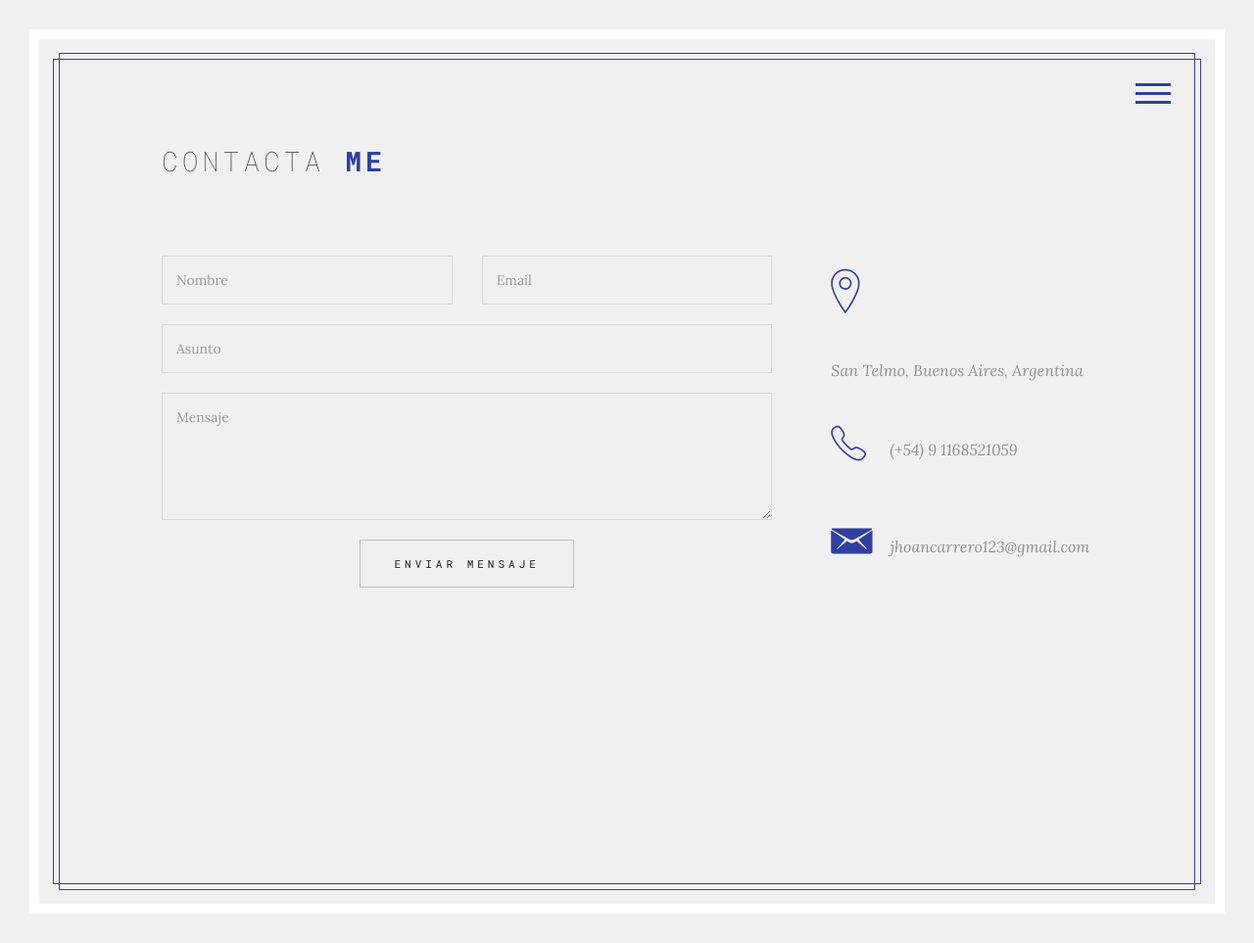
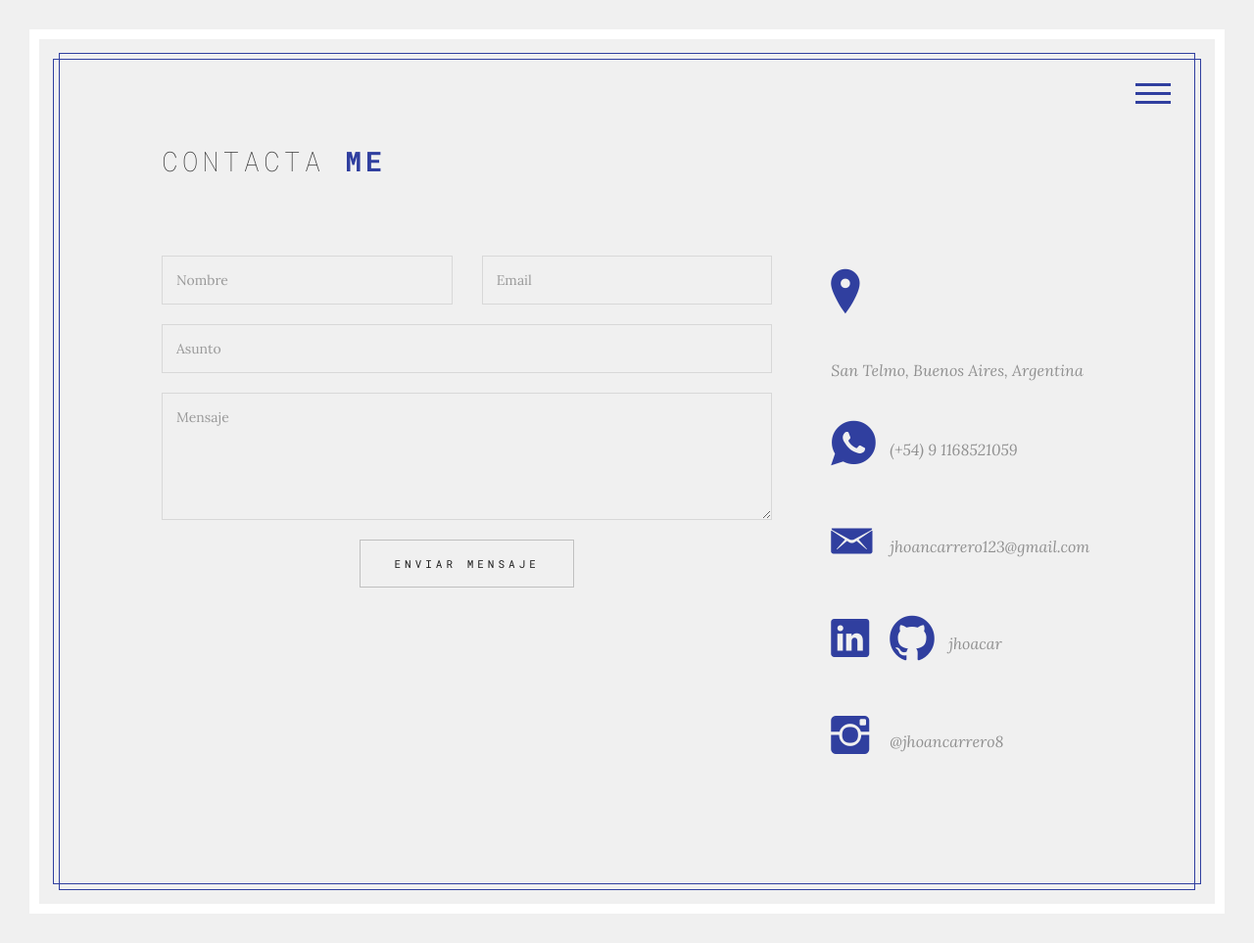
Before and after one commit to jhoacar/portfolio, a PHP site: page /index.spanish.html in a window 1280 px wide, after a click on "CONTACTO". Shown: the whole page at 98% size. Run offline with PHP 8.4, Linux system fonts and the light colour scheme; some web fonts are replaced.

Commit message:
se configura el contacto

```diff
--- a/css/style.css
+++ b/css/style.css
@@ -1201,7 +1201,7 @@ body.section-switching.up .animation-block {
 .contact-info:after {
 	clear: both;
 }
-.contact-info > i {
+.contact-info i {
 	width: 60px;
 	display: block;
 	float: left;
--- a/index.default.html
+++ b/index.default.html
@@ -1 +1 @@
-Dont exist page for this language
+Dont exist page for your language
--- a/index.spanish.html
+++ b/index.spanish.html
@@ -452,7 +452,8 @@
 
 									<p>
 										Proyecto basado en un firewall de red (OpenWrt) para redirigir todo el tráfico
-										web a un portal cautivo, usando el modelo de vista del controlador, con tecnologías
+										web a un portal cautivo, usando el modelo de vista del controlador, con
+										tecnologías
 										ReactJS en el lado del frontend, PHP en el lado del backend y un servidor Nginx
 										<a href="https://www.captivefire.net" target="_blank">www.captivefire.net</a>
 									</p>
@@ -552,7 +553,7 @@
 
 									<div class='contact-info'>
 
-										<i class='ion-ios-location-outline'></i>
+										<i class='ion-ios-location'></i>
 
 										<p>
 											<br>
@@ -565,7 +566,7 @@
 
 									<div class='contact-info'>
 
-										<i class='ion-ios-telephone-outline'></i>
+										<i class='ion-social-whatsapp'></i>
 
 										<p>
 											<br>
@@ -586,8 +587,26 @@
 
 									</div>
 
+									<div class='contact-info'>
 
+										<a href="https://linkedin.com/in/jhoacar" target="_blank"><i class='ion-social-linkedin'></i></a>
+										<a href="https://github.com/jhoacar" target="_blank"><i class='ion-social-github'></i></a>
+										<p>
+											<br>
+											jhoacar
+										</p>
 
+									</div>
+
+									<div class='contact-info'>
+
+										<a href="https://instagram.com/jhoancarrero8" target="_blank"><i class='ion-social-instagram'></i></a>
+										<p>
+											<br>
+											@jhoancarrero8
+										</p>
+
+									</div>
 
 								</div>
 
```
